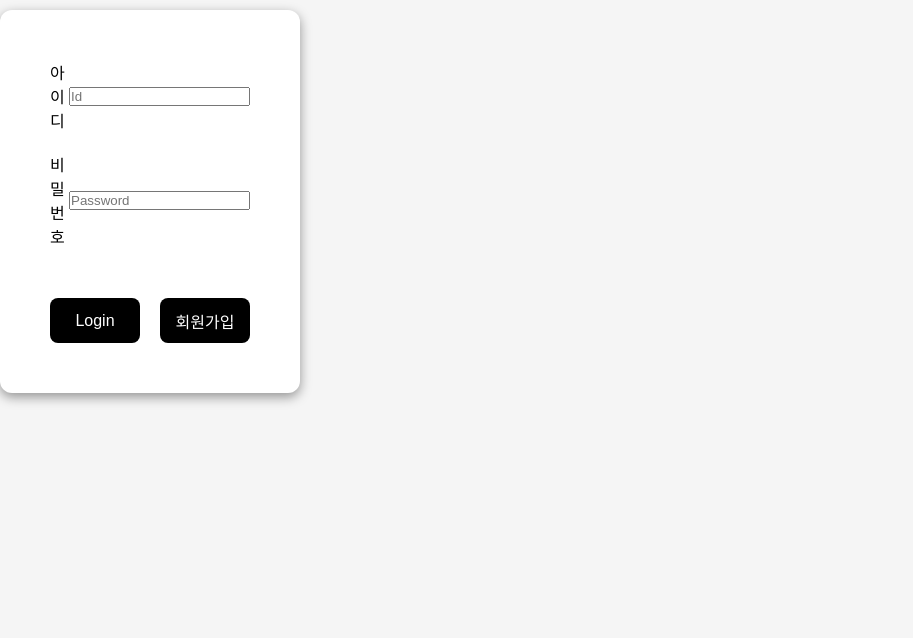
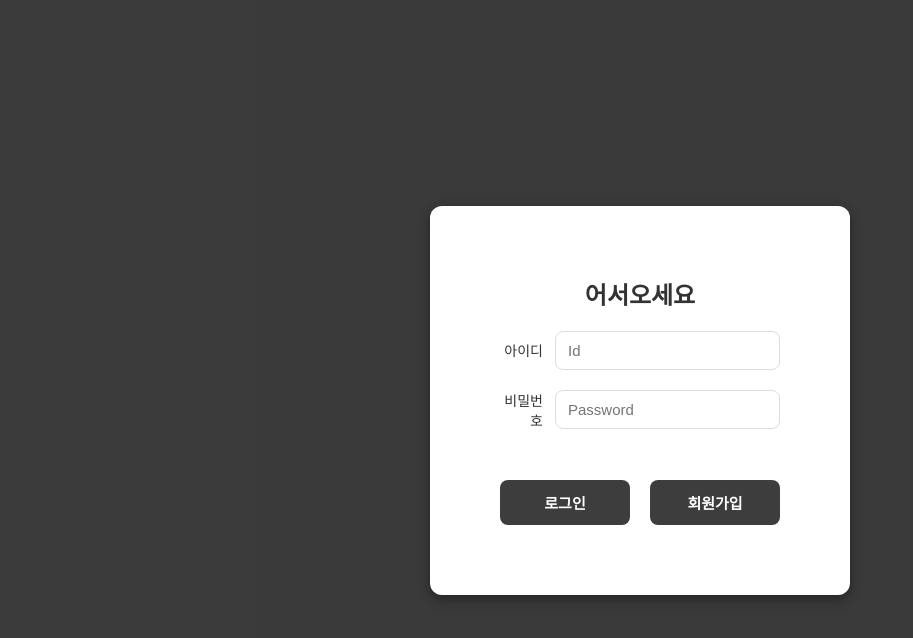
Before and after one commit to jyh9763/LightningApp, a React (Create React App) app in the folder frontend/: page /login in a window 1280 px wide. Shown: the top 638 px of the page, without its empty margins (0-913 px from the left). Built offline with nearby package versions, Linux system fonts and the light colour scheme.

Commit message:
update: login, signup page design

```diff
--- /dev/null
+++ b/frontend/src/pages/Login.css
@@ -0,0 +1,85 @@
+/* 전체 배경 */
+.login-container,
+.register-container
+ {
+    display: flex;
+    justify-content: center;
+    align-items: center;
+    height: 100vh;
+    background-color: rgba(0, 0, 0, 0.76);
+}
+
+/* 로그인, 회원가입 박스 */
+.login-box,
+.register-box
+ {
+  background-color: white;
+  padding: 70px;
+  border-radius: 12px;
+  box-shadow: 0 4px 12px rgba(0,0,0,0.4);
+  display: flex;
+  flex-direction: column;
+  gap: 20px;
+  width: 420px;
+  margin: 50px auto;   /* 화면 중앙 배치 */
+}
+
+/* 입력 그룹 */
+.input-group {
+  display: flex;
+  align-items: center;
+  gap: 12px; /* 라벨과 입력창 사이 간격 */
+}
+
+/* 라벨 */
+.input-group label {
+  width: 80px;
+  font-size: 14px;
+  color: #333;
+  font-weight: 500;
+  text-align: right;
+}
+
+/* 입력창 */
+.input-field {
+  flex: 1;      /* 남은 공간 채우기 */
+  padding: 10px 12px;
+  border: 1px solid #ddd;
+  border-radius: 8px;
+  outline: none;
+  font-size: 15px;
+  transition: border-color 0.2s;
+}
+
+.input-field:focus {
+  border-color: #000;  /* 포커스 시 진하게 */
+}
+
+/* 버튼 그룹 */
+.button-group {
+  display: flex;
+  justify-content: center;
+  gap: 12px;
+  margin-top: 10px;
+}
+
+/* 버튼 공통 스타일 */
+.login-button,
+.register-button {
+  flex: 1;
+  height: 45px;
+  background-color: rgba(0, 0, 0, 0.76);
+  border: none;
+  border-radius: 8px;
+  font-size: 15px;
+  font-weight: 600;
+  color: white;
+  cursor: pointer;
+  transition: background 0.3s;
+}
+
+/* hover 효과 */
+.login-button:hover,
+.register-button:hover {
+  background-color: #333;
+}
--- a/frontend/src/pages/Login.js
+++ b/frontend/src/pages/Login.js
@@ -1,6 +1,7 @@
 import React, {useState} from 'react';
 import axios from "axios";
 import {useNavigate} from "react-router-dom";
+import "./Login.css";
 
 export default function Login(){
 
@@ -36,7 +37,9 @@ export default function Login(){
     }
 
     return (
+        <div className="login-container">
             <div className="login-box">
+                <h2>어서오세요</h2>
                 <div className="input-group">
                     <label htmlFor="login_id">아이디</label>
                     <input
@@ -67,7 +70,7 @@ export default function Login(){
                         className="login-button"
                         onClick={handleLogin}
                     >
-                    Login
+                        로그인
                     </button>
 
                     {/* 버튼 클릭 시 회원가입 페이지로 이동 */}
@@ -79,5 +82,6 @@ export default function Login(){
                     </button>
                 </div>
             </div>
+        </div>
     );
 }
--- a/frontend/src/pages/Signup.js
+++ b/frontend/src/pages/Signup.js
@@ -1,6 +1,7 @@
 import axios from "axios";
 import React, {useState} from "react";
 import {useNavigate} from "react-router-dom";
+import "./Login.css";
 
 export default function Signup(){
 
@@ -42,7 +43,8 @@ export default function Signup(){
     }
 
     return (
-        <div className="login-box">
+        <div className="register-container">
+            <div className="register-box">
                 <div className="input-group">
                     <label htmlFor="reg_id">아이디</label>
                     <input
@@ -104,8 +106,9 @@ export default function Signup(){
                       className="login-button"
                       onClick={() => navigate("/login")}
                     >
-                  로그인으로 돌아가기
+                      로그인
                     </button>
+                </div>
             </div>
         </div>
     );
```
Lines whose indentation alone changed are shown as unchanged.
